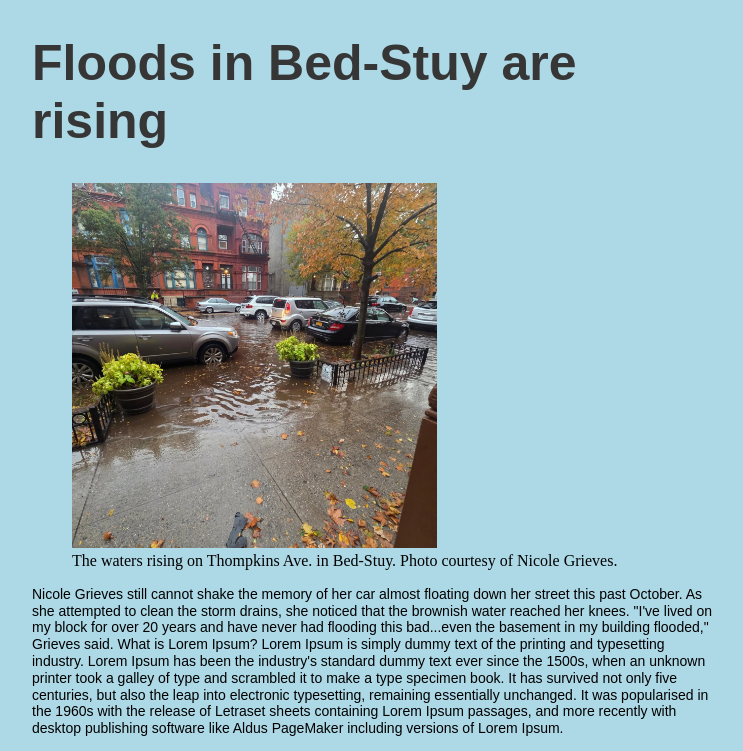
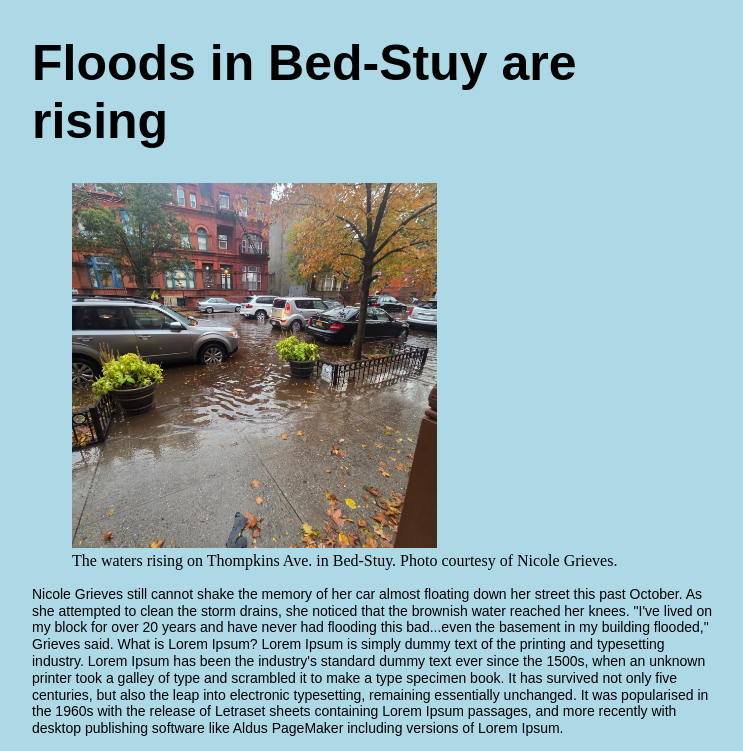
Before and after one commit to isakaufmangeballe/Assignment-2, a plain HTML site: page index.html in a window 1280 px wide. Shown: the top 751 px of the page, without its empty margins (232-975 px from the left). Drawn offline with Linux system fonts and the light colour scheme.

Commit message:
Change h1 color from #363636 to black

```diff
--- a/styles.css
+++ b/styles.css
@@ -38,7 +38,7 @@ body{
 
 h1{
 	font-family: Arial, sans-serif;
-	color: #363636;
+	color: #black;
 	font-size: 50px;
 }
 
```
